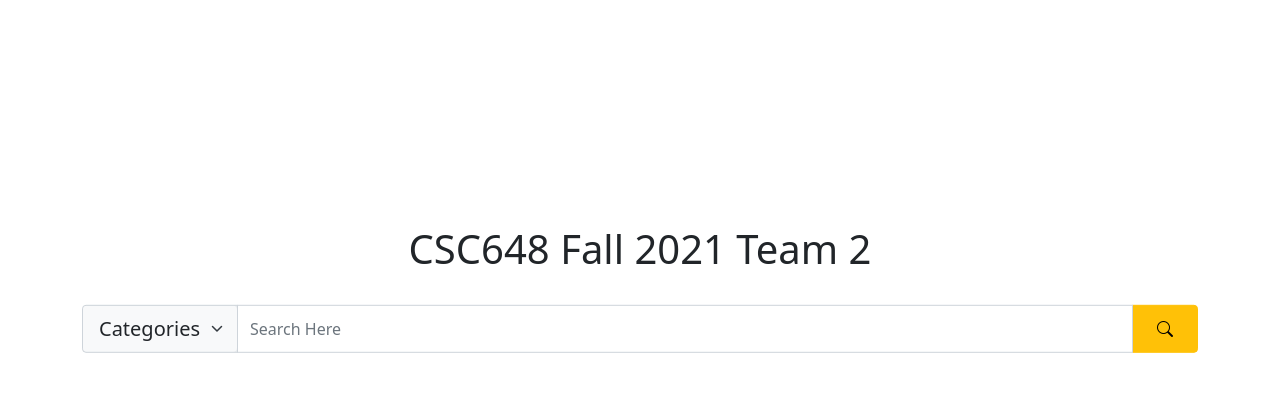
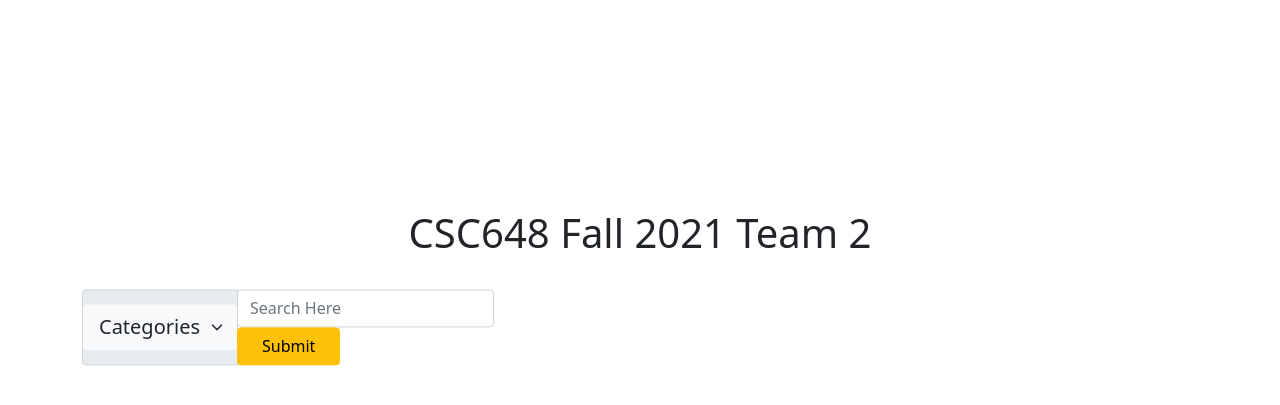
Before and after one commit to Zellineous/csc648-03-fa21-Team02-, a Flask app: page / in a window 1280 px wide. Shown: the part 56-461 px from the top of the page. Run offline with Flask 2, Linux system fonts and the light colour scheme; some libraries are stand-ins or nearby versions.

Commit message:
search is working, nothing to search though, and the search bar looks weird...

```diff
--- a/application/application.py
+++ b/application/application.py
@@ -1,27 +1,36 @@
-from flask import Flask, render_template
-from string import Template
+from flask import Flask, render_template, request, redirect, url_for
 
 application = Flask(__name__)
 application.config['SECRET_KEY'] = '123456789'
 
-#in .html files, make sure to href= to these routes, not the location of the .html files themselves
-@application.route('/')
 
-@application.route('/home')
-def home():
+# in .html files, make sure to href= to these routes, not the location of the .html files themselves
+@application.route('/', methods=['GET','POST'])
+def index():
+    print(request.method)
+    if request.method == 'POST':
+        print(request.form)
+        search = request.form.get('search')
+        return redirect(url_for('results', search=search))
+
     return render_template('home.html')
+
 
 @application.route('/about')
 def about():
     return render_template('about.html')
 
+
 @application.route('/browse')
 def browse():
     return render_template('browse.html')
 
-@application.route('/thomas')
-def thomas():
-    return render_template('thomas.html')
+
+@application.route('/results', methods=['GET', 'POST'])
+def results():
+    search = request.args.get('search',None)
+    return render_template('results.html', search=search)
+
 
 @application.route('/team/<member>_about')
 def team_member_about(member):
--- a/application/templates/home.html
+++ b/application/templates/home.html
@@ -15,10 +15,12 @@
         <option>Class</option>
       </select>
     </div>
-    <input type="text" class="form-control" placeholder="Search Here">
-    <button class="input-group-text shadow-none px-4 btn-warning">
-      <i class="bi bi-search"></i>
-    </button>
+
+      <form action="/" method="post">
+      <input type="text" class="form-control" placeholder="Search Here" id="search" name="search">
+      <input type="submit" class="input-group-text shadow-none px-4 btn-warning" value="Submit">
+      </form>
+
   </div>
 </div>
 
--- a/application/templates/layout.html
+++ b/application/templates/layout.html
@@ -30,7 +30,7 @@
             <div class="navbar-collapse collapse" id="main-nav">
                 <ul class="navbar-nav ms-auto">
                     <li class="nav-item">
-                        <a class="nav-link" href="/home">Home</a>
+                        <a class="nav-link" href="/">Home</a>
                     </li>
                     <li class="nav-item">
                         <a class="nav-link" href="/about">About</a>
```
Also changed, not shown: application/templates/results.html (added, +7 -0 lines).
